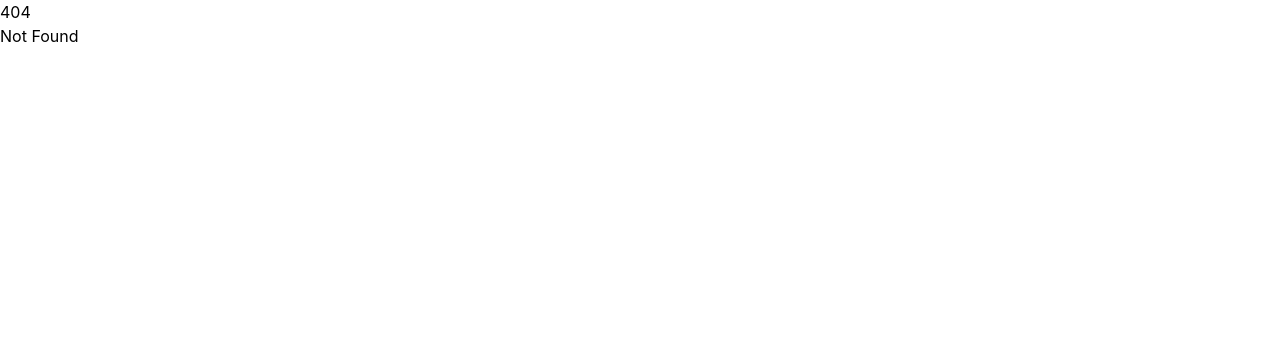
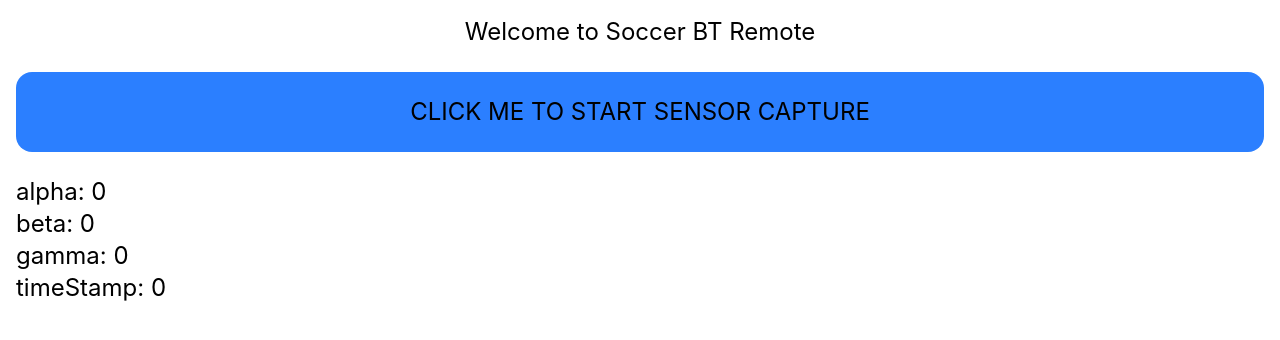
Before and after one commit to YH-Choi-001/soccer-bt-remote, a SvelteKit app in the folder frontend/: page /debug/gyro in a window 1280 px wide. Before the commit this address had no page. Shown: the top 340 px of the page. Built offline with nearby package versions, Linux system fonts and the light colour scheme.

Commit message:
chore: organise paths

```diff
--- /dev/null
+++ b/frontend/src/routes/debug/gyro/+page.svelte
@@ -0,0 +1,37 @@
+<!--
+Gyro debug page.
+Shows raw orientation data.
+-->
+
+<script lang="ts">
+  import { requestListenToOrientation } from "$lib/orientation/orientation";
+
+  let alpha = $state(0);
+  let beta = $state(0);
+  let gamma = $state(0);
+  let timeStamp = $state(0);
+
+  function handleOrientation(e: DeviceOrientationEvent) {
+    if (e.alpha != null) alpha = e.alpha;
+    if (e.beta != null) beta = e.beta;
+    if (e.gamma != null) gamma = e.gamma;
+    if (e.timeStamp != null) timeStamp = e.timeStamp;
+    console.log(e.alpha, e.beta, e.gamma, e.timeStamp);
+  }
+</script>
+
+<div class="w-full p-4">
+  <h1 class="text-2xl text-center mb-6">Welcome to Soccer BT Remote</h1>
+  <button
+    class="text-2xl p-6 bg-blue-500 rounded-2xl w-full"
+    onclick={() => { requestListenToOrientation(handleOrientation); }}
+  >CLICK ME TO START SENSOR CAPTURE</button
+  >
+
+  <div class="mt-6">
+    <div class="text-2xl">alpha: {alpha}</div>
+    <div class="text-2xl">beta: {beta}</div>
+    <div class="text-2xl">gamma: {gamma}</div>
+    <div class="text-2xl">timeStamp: {timeStamp}</div>
+  </div>
+</div>
--- /dev/null
+++ b/frontend/src/routes/mobile/gyro/+page.svelte
@@ -0,0 +1,36 @@
+<!--
+Mobile demo page.
+-->
+
+<script lang="ts">
+  import { requestListenToOrientation } from "$lib/orientation/orientation";
+
+  let alpha = $state(0);
+  let beta = $state(0);
+  let gamma = $state(0);
+  let timeStamp = $state(0);
+
+  function handleOrientation(e: DeviceOrientationEvent) {
+    if (e.alpha != null) alpha = e.alpha;
+    if (e.beta != null) beta = e.beta;
+    if (e.gamma != null) gamma = e.gamma;
+    if (e.timeStamp != null) timeStamp = e.timeStamp;
+    console.log(e.alpha, e.beta, e.gamma, e.timeStamp);
+  }
+</script>
+
+<div class="w-full p-4">
+  <h1 class="text-2xl text-center mb-6">Welcome to Soccer BT Remote</h1>
+  <button
+    class="text-2xl p-6 bg-blue-500 rounded-2xl w-full"
+    onclick={() => { requestListenToOrientation(handleOrientation); }}
+  >CLICK ME TO START SENSOR CAPTURE</button
+  >
+
+  <div class="mt-6">
+    <div class="text-2xl">alpha: {alpha}</div>
+    <div class="text-2xl">beta: {beta}</div>
+    <div class="text-2xl">gamma: {gamma}</div>
+    <div class="text-2xl">timeStamp: {timeStamp}</div>
+  </div>
+</div>
```
